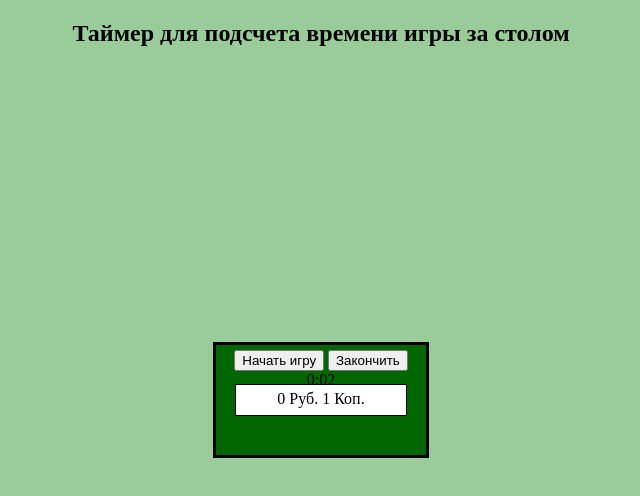
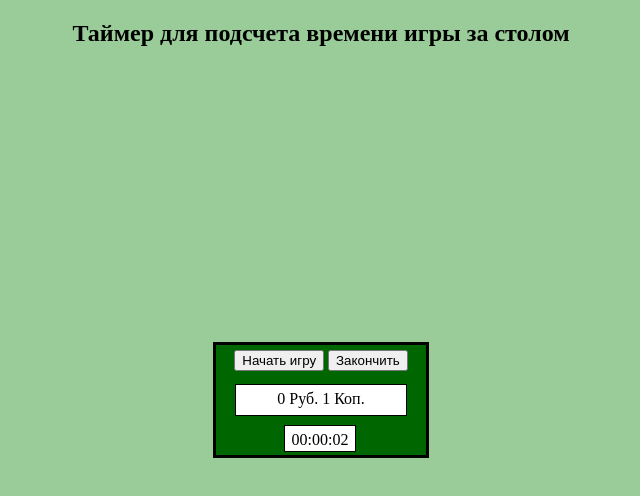
Before and after one commit to magerrrr/BilliardTimer, a plain HTML site: page index.html in a window 1280 px wide. Both pictures are taken after a click on the button "Начать игру". Shown: the whole page, without its empty margins (319-959 px from the left). Drawn offline with Linux system fonts and the light colour scheme.

Commit message:
Fixed timer

```diff
--- a/script.js
+++ b/script.js
@@ -86,20 +86,15 @@ function getCurrentTarif(){
 }
 
 function displayPlayingTime(millisec) {
-        var seconds = (millisec / 1000).toFixed(0);
-        var minutes = Math.floor(seconds / 60);
-        var hours = "";
-        if (minutes > 59) {
-            hours = Math.floor(minutes / 60);
-            hours = (hours >= 10) ? hours : "0" + hours;
-            minutes = minutes - (hours * 60);
-            minutes = (minutes >= 10) ? minutes : "0" + minutes;
-        }
+        let totalSeconds = Math.floor(millisec/1000);
+		let hours = Math.floor(totalSeconds / 3600);
+		totalSeconds %= 3600;
+		let minutes = Math.floor(totalSeconds / 60);
+		let seconds = totalSeconds % 60;
 
-        seconds = Math.floor(seconds % 60);
-        seconds = (seconds >= 10) ? seconds : "0" + seconds;
-        if (hours != "") {
-            return hours + ":" + minutes + ":" + seconds;
-        }
-        document.getElementById('time').innerHTML = minutes + ":" + seconds;
+		// If you want strings with leading zeroes:
+		minutes = String(minutes).padStart(2, "0");
+		hours = String(hours).padStart(2, "0");
+		seconds = String(seconds).padStart(2, "0");
+        document.getElementById('time').innerHTML = hours + ":" + minutes + ":" + seconds;
     }
--- a/style.css
+++ b/style.css
@@ -38,6 +38,18 @@ body{
     left: 0;
     margin: auto;
 }
+.block3 {
+	width: 60px;
+    height: 15px;
+    padding: 5px;
+    background: #FFF;
+    border: solid 1px black;
+    float: left;
+    position: absolute;
+    top: 80px;
+    right: 70px;
+
+}
 h2{
 	text-align: center;
 }
```
Also changed, not shown: index.html (+3 -1 lines).
